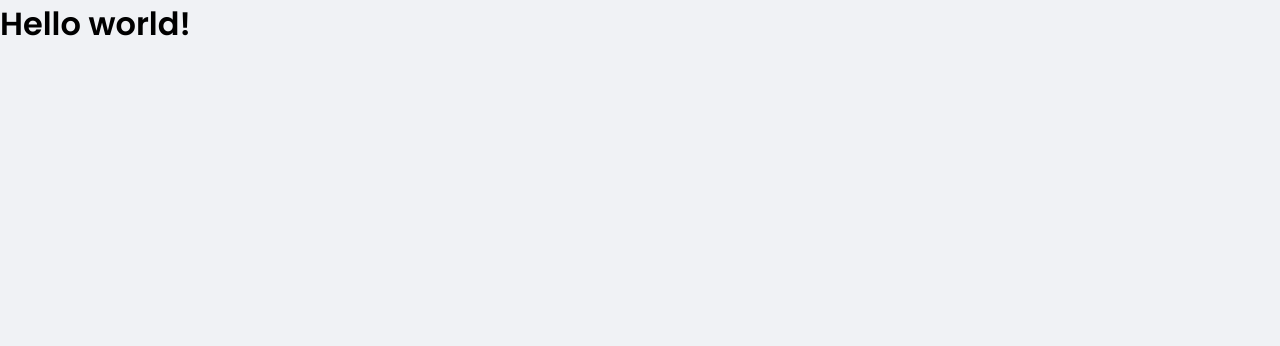
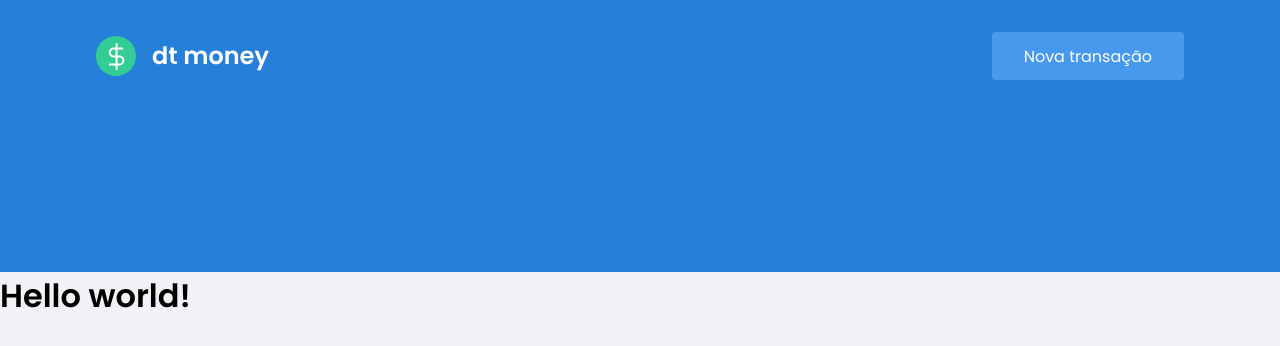
Before and after one commit to JFMacedo/dtmoney, a React (Create React App) app: page / in a window 1280 px wide. Shown: the top 346 px of the page. Built offline with nearby package versions, Linux system fonts and the light colour scheme.

Commit message:
added Header component

```diff
--- a/src/App.tsx
+++ b/src/App.tsx
@@ -1,10 +1,12 @@
+import { Header } from "./components/Header";
 import { GlobalStyle } from "./styles/global";
 
 export function App() {
   return (
-    <div className="App">
+    <>
+      <Header />
       <GlobalStyle />
       <h1>Hello world!</h1>
-    </div>
+    </>
   );
 }
--- /dev/null
+++ b/src/components/Header/index.tsx
@@ -0,0 +1,16 @@
+import logoImg from '../../assets/logo.svg';
+
+import { Container, Content } from './styles';
+
+export function Header() {
+  return (
+    <Container>
+      <Content>
+        <img src={ logoImg } alt="dt money"/>
+        <button type="button">
+          Nova transação
+        </button>
+      </Content>
+    </Container>
+  );
+}
--- /dev/null
+++ b/src/components/Header/styles.ts
@@ -0,0 +1,29 @@
+import styled from 'styled-components';
+
+export const Container = styled.header`
+  background-color: var(--color-blue);
+`;
+
+export const Content = styled.div`
+  display: flex;
+  align-items: center;
+  justify-content: space-between;
+  max-width: 1120px;
+  margin: 0 auto;
+  padding: 2rem 1rem 12rem;
+
+  button {
+    height: 3rem;
+    padding: 0 2rem;
+    font-size: 1rem;
+    border-radius: 0.25rem;
+    border: none;
+    color: #FFFFFF;
+    background-color: var(--color-blue-light);
+    transition: filter 200ms;
+
+    &:hover {
+      filter: brightness(1.1);
+    }
+  }
+`;
```
